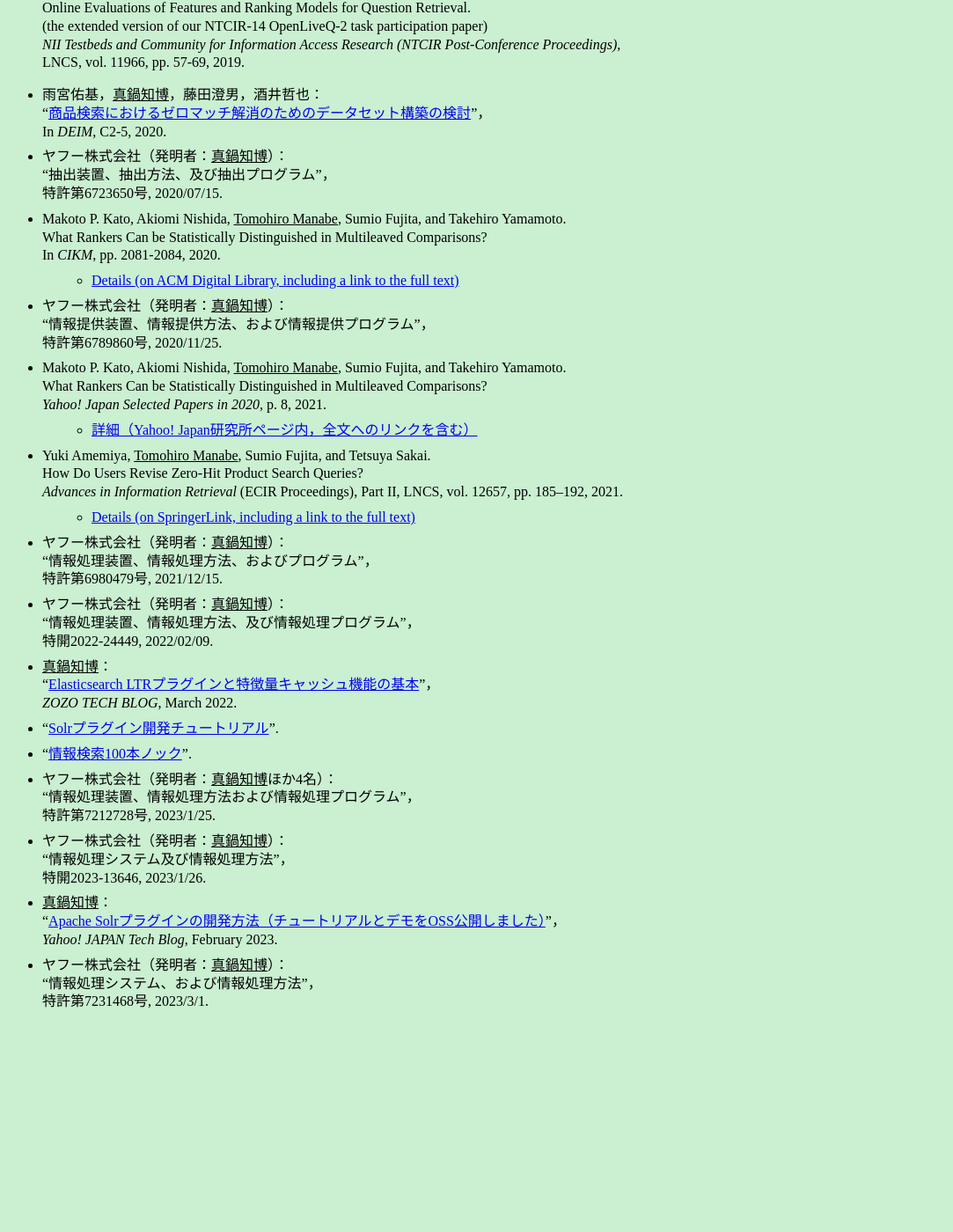
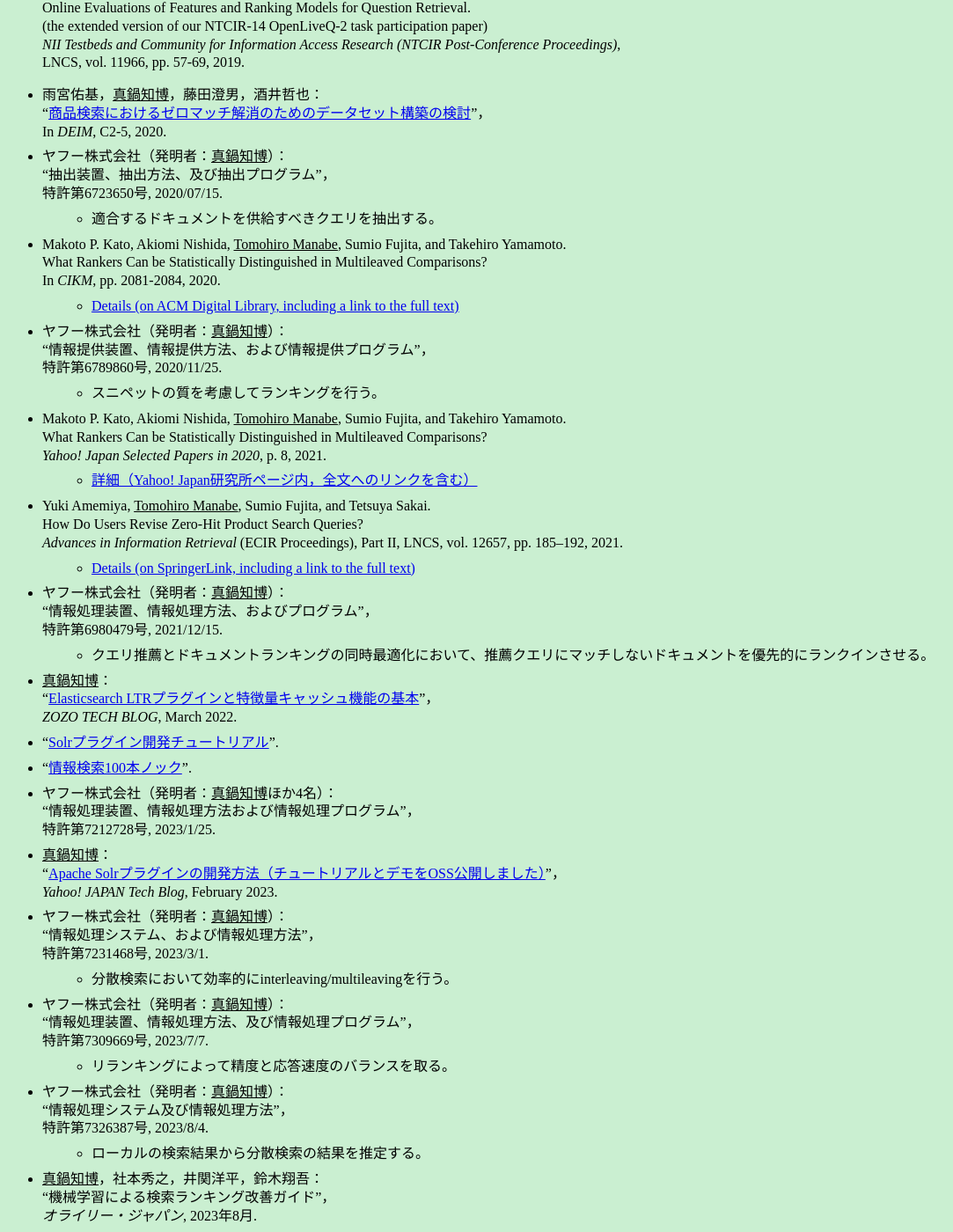
Before and after one commit to tmanabe/tmanabe.github.io, a Jekyll site: the page built from papers-jp.md, in a window 1280 px wide and 1400 px high, scrolled down 2938 px. Shown: the whole window at 88% size, without its empty margins (16-1099 px from the left). Built offline with Jekyll 4.4.1, drawn with Linux system fonts in a browser that asks for light colours; before the commit the page ends 4095 px from its top, so only the background shows below that.

Commit message:
48th commit

```diff
--- a/papers-jp.md
+++ b/papers-jp.md
@@ -40,17 +40,24 @@ h1:     '真鍋 知博 (Manabe, Tomohiro) > 全ての出版物 (All Publications
 *    {{ site.data.papers.ntcir193 }}
 *   雨宮佑基，<u>真鍋知博</u>，藤田澄男，酒井哲也：<br />“[商品検索におけるゼロマッチ解消のためのデータセット構築の検討](https://proceedings-of-deim.github.io/DEIM2020/papers/C2-5.pdf)”，<br />In _DEIM_, C2-5, 2020.
 *   ヤフー株式会社（発明者：<u>真鍋知博</u>）：<br />“抽出装置、抽出方法、及び抽出プログラム”，<br />特許第6723650号, 2020/07/15.
+    * 適合するドキュメントを供給すべきクエリを抽出する。
 *    {{ site.data.papers.cikm20 }}
 *   ヤフー株式会社（発明者：<u>真鍋知博</u>）：<br />“情報提供装置、情報提供方法、および情報提供プログラム”，<br />特許第6789860号, 2020/11/25.
+    * スニペットの質を考慮してランキングを行う。
 *   Makoto P. Kato, Akiomi Nishida, <u>Tomohiro Manabe</u>, Sumio Fujita, and Takehiro Yamamoto.<br />What Rankers Can be Statistically Distinguished in Multileaved Comparisons?<br />_Yahoo! Japan Selected Papers in 2020_, p. 8, 2021.
     *   [詳細（Yahoo! Japan研究所ページ内，全文へのリンクを含む）](https://randd.yahoo.co.jp/jp/topics/72)
 *    {{ site.data.papers.ecir21 }}
 *   ヤフー株式会社（発明者：<u>真鍋知博</u>）：<br />“情報処理装置、情報処理方法、およびプログラム”，<br />特許第6980479号, 2021/12/15.
-*   ヤフー株式会社（発明者：<u>真鍋知博</u>）：<br />“情報処理装置、情報処理方法、及び情報処理プログラム”，<br />特開2022-24449, 2022/02/09.
+    * クエリ推薦とドキュメントランキングの同時最適化において、推薦クエリにマッチしないドキュメントを優先的にランクインさせる。
 *   <u>真鍋知博</u>：<br />“[Elasticsearch LTRプラグインと特徴量キャッシュ機能の基本](https://techblog.zozo.com/entry/basics-of-elasticsearch-ltr-plugin-and-feature-score-cache)”，<br />_ZOZO TECH BLOG_, March 2022.
 *   “[Solrプラグイン開発チュートリアル](https://github.com/yahoojapan/solr-plugin-samples/blob/main/docs/index.md)”.
 *   “[情報検索100本ノック](https://github.com/ir100/ir100/blob/main/README.md)”.
 *   ヤフー株式会社（発明者：<u>真鍋知博</u>ほか4名）：<br />“情報処理装置、情報処理方法および情報処理プログラム”，<br />特許第7212728号, 2023/1/25.
-*   ヤフー株式会社（発明者：<u>真鍋知博</u>）：<br />“情報処理システム及び情報処理方法”，<br />特開2023-13646, 2023/1/26.
 *   <u>真鍋知博</u>：<br />“[Apache Solrプラグインの開発方法（チュートリアルとデモをOSS公開しました）](https://techblog.yahoo.co.jp/entry/2023021330413288/)”，<br />_Yahoo! JAPAN Tech Blog_, February 2023.
 *   ヤフー株式会社（発明者：<u>真鍋知博</u>）：<br />“情報処理システム、および情報処理方法”，<br />特許第7231468号, 2023/3/1.
+    * 分散検索において効率的にinterleaving/multileavingを行う。
+*   ヤフー株式会社（発明者：<u>真鍋知博</u>）：<br />“情報処理装置、情報処理方法、及び情報処理プログラム”，<br />特許第7309669号, 2023/7/7.
+    * リランキングによって精度と応答速度のバランスを取る。
+*   ヤフー株式会社（発明者：<u>真鍋知博</u>）：<br />“情報処理システム及び情報処理方法”，<br />特許第7326387号, 2023/8/4.
+    * ローカルの検索結果から分散検索の結果を推定する。
+*   <u>真鍋知博</u>，社本秀之，井関洋平，鈴木翔吾：<br />“機械学習による検索ランキング改善ガイド”，<br />_オライリー・ジャパン_, 2023年8月.
```
Also changed, not shown: index-jp.md (+1 -0 lines), index.md (+1 -0 lines).
